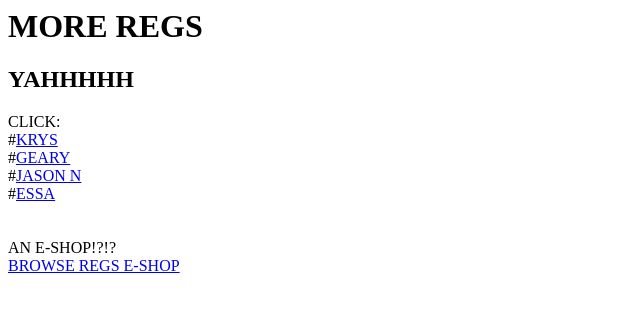
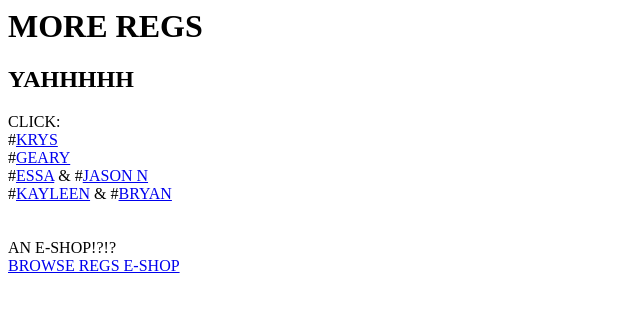
Before and after one commit to regmas/supreme-guacamole, a plain HTML site: page index.html in a window 1280 px wide. Shown: the whole page, without its empty margins (0-640 px from the left). Drawn offline with Linux system fonts and the light colour scheme.

Commit message:
Update index.html

```diff
--- a/index.html
+++ b/index.html
@@ -9,8 +9,9 @@
 CLICK:<br>
 #<a href="ppl/krys.html">KRYS</a><br>
 #<a href="ppl/geary.html">GEARY</a><br>
-#<a href="ppl/jason_n.html">JASON N</a><br>
-#<a href="ppl/essa.html">ESSA</a><br>
+#<a href="ppl/essa.html">ESSA</a> & #<a href="ppl/jason_n.html">JASON N</a><br>
+#<a href="ppl/kayleen.html">KAYLEEN</a> & #<a href="ppl/bryan.html">BRYAN</a><br>
+
     <br>
     <br>
 
```
